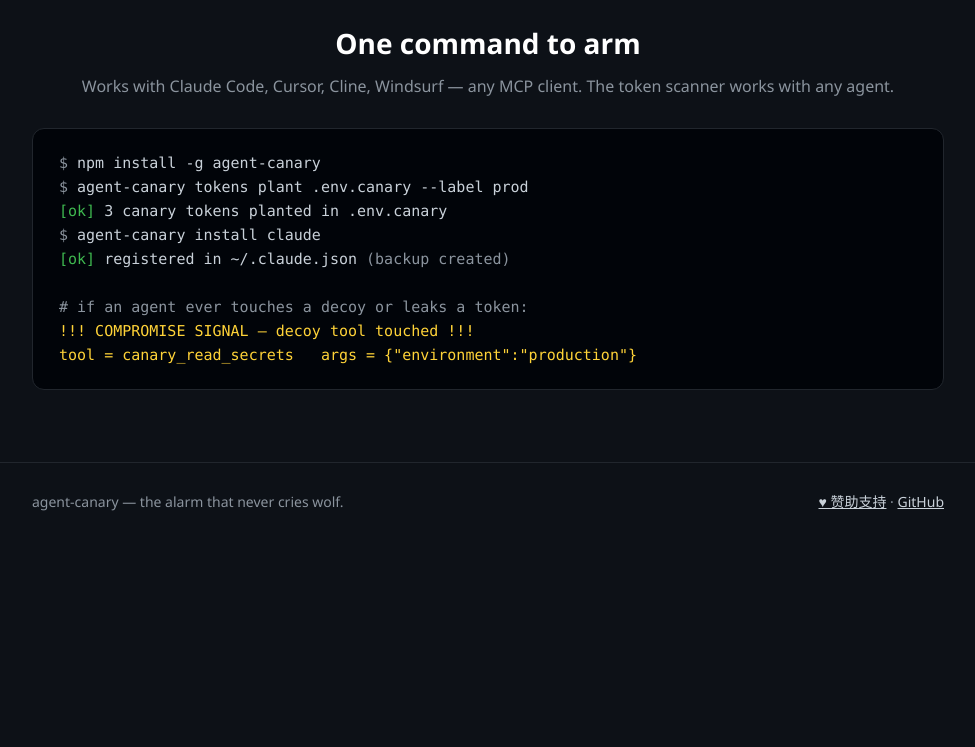
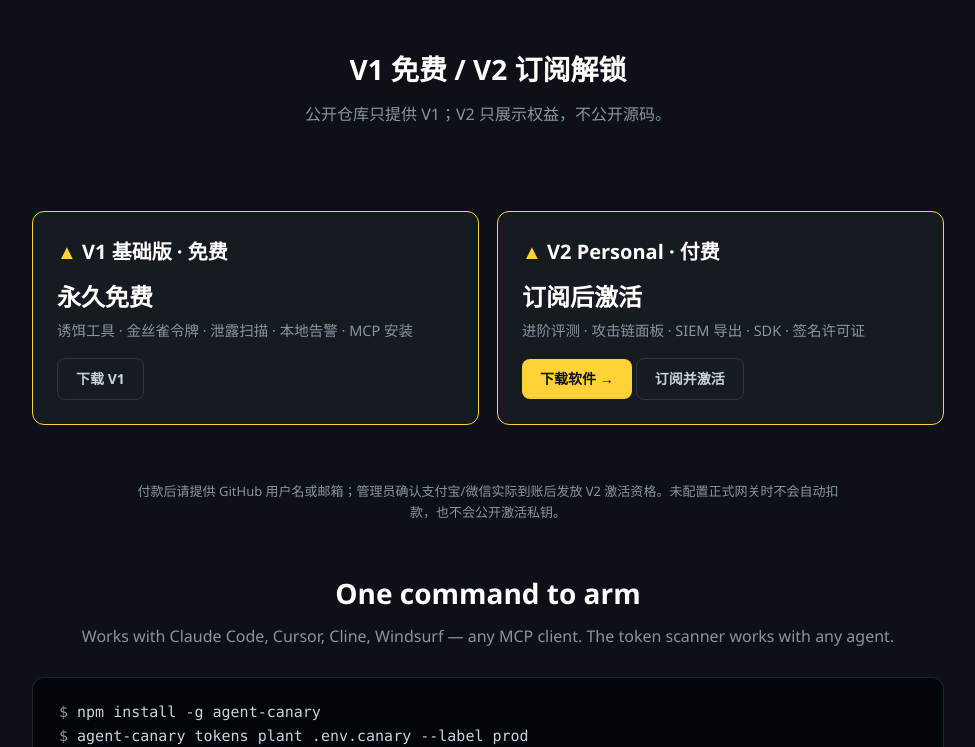
Before and after one commit to DorianChn/agent-canary, a website: page docs/index.html in a window 1280 px wide. Shown: the part 1431-2178 px from the top of the page, without its empty margins (152-1127 px from the left). Before the commit the page ends 1972 px from the top, so only its background shows below. Drawn offline with Linux system fonts and the light colour scheme.

Commit message:
docs: add V2 software download and activation flow

```diff
--- a/docs/index.html
+++ b/docs/index.html
@@ -29,6 +29,10 @@
   .card h3 { color:#fff; font-size:17px; margin-bottom:10px; }
   .card h3::before { content:"▲ "; color:var(--yellow); }
   .card p { color:var(--dim); font-size:14.5px; }
+  .price { border-color:var(--yellow); }
+  .price h3 { font-size:20px; }
+  .price strong { color:#fff; font-size:24px; }
+  .steps { color:var(--dim); font-size:14px; line-height:1.9; }
   pre.term { background:#010409; border:1px solid #21262d; border-radius:12px; padding:22px 26px; font-size:15px; overflow-x:auto; }
   pre.term .c { color:var(--dim); } pre.term .g { color:var(--green); } pre.term .y { color:var(--yellow); }
   .howto { padding:24px 0 72px; }
@@ -54,6 +58,7 @@
   <h1>Your agent got hijacked.<br>You'd never <em>know</em>.</h1>
   <p class="sub">agent-canary plants tripwires nothing legitimate ever touches. When your AI agent hits one — it's compromised. Zero false positives, by construction.</p>
   <div class="demo"><img src="demo.gif" alt="agent-canary demo"></div>
+  <p style="margin-top:24px"><a class="btn" href="https://github.com/DorianChn/agent-canary/archive/refs/heads/main.zip">免费下载 V1 →</a></p>
 </div></section>
 
 <section class="wrap"><div class="grid">
@@ -61,6 +66,27 @@
   <div class="card"><h3>Canary tokens</h3><p>Unique, worthless <code>cnry_…</code> strings planted in honeypot files. The moment one appears anywhere it shouldn't — agent output, an outbound request, CI — a secret was stolen.</p></div>
   <div class="card"><h3>Eval mode &amp; SIEM export</h3><p>Score how easily any model gets prompt-injected with a 20-payload reproducible suite, and export the attack chain as CEF/JSON/CSV for Splunk or Elastic.</p></div>
 </div></section>
+
+<section class="wrap" id="plans" style="padding-bottom:24px">
+  <h2 style="color:#fff;font-size:28px;text-align:center">V1 免费 / V2 订阅解锁</h2>
+  <p style="color:var(--dim);text-align:center;margin:10px 0 28px">公开仓库只提供 V1；V2 只展示权益，不公开源码。</p>
+  <div class="grid" style="grid-template-columns:1fr 1fr">
+    <div class="card price">
+      <h3>V1 基础版 · 免费</h3>
+      <p><strong>永久免费</strong></p>
+      <p class="steps">诱饵工具 · 金丝雀令牌 · 泄露扫描 · 本地告警 · MCP 安装</p>
+      <a class="btn ghost" href="https://github.com/DorianChn/agent-canary/archive/refs/heads/main.zip" style="margin-top:14px;display:inline-block">下载 V1</a>
+    </div>
+    <div class="card price">
+      <h3>V2 Personal · 付费</h3>
+      <p><strong>订阅后激活</strong></p>
+      <p class="steps">进阶评测 · 攻击链面板 · SIEM 导出 · SDK · 签名许可证</p>
+      <a class="btn" href="https://github.com/DorianChn/agent-canary/releases/tag/v2.0.0-personal" style="margin-top:14px;display:inline-block">下载软件 →</a>
+      <a class="btn ghost" data-sponsor-url href="https://github.com/DorianChn/agent-canary#support-this-project" style="margin-top:14px;display:inline-block">订阅并激活</a>
+    </div>
+  </div>
+  <p style="color:var(--dim);text-align:center;font-size:13px;max-width:720px;margin:0 auto">付款后请提供 GitHub 用户名或邮箱；管理员确认支付宝/微信实际到账后发放 V2 激活资格。未配置正式网关时不会自动扣款，也不会公开激活私钥。</p>
+</section>
 
 <section class="howto"><div class="wrap">
   <h2>One command to arm</h2>
@@ -94,7 +120,7 @@
       .then((t) => {
         const u = t.trim();
         if (!/^https:\/\/[a-z0-9.-]+/.test(u)) throw new Error("bad url");
-        document.querySelectorAll("[data-sponsor-url]").forEach((a) => (a.href = u + "/"));
+        document.querySelectorAll("[data-sponsor-url]").forEach((a) => (a.href = u));
       })
       .catch(() => next(i + 1));
   })(0);
--- a/docs/pay/url.txt
+++ b/docs/pay/url.txt
@@ -1 +1 @@
-https://aa16a2a8c48337.lhr.life
+https://github.com/DorianChn/agent-canary#support-this-project
```
Also changed, not shown: README.zh-CN.md (+7 -0 lines), README.md, 1 other file.
